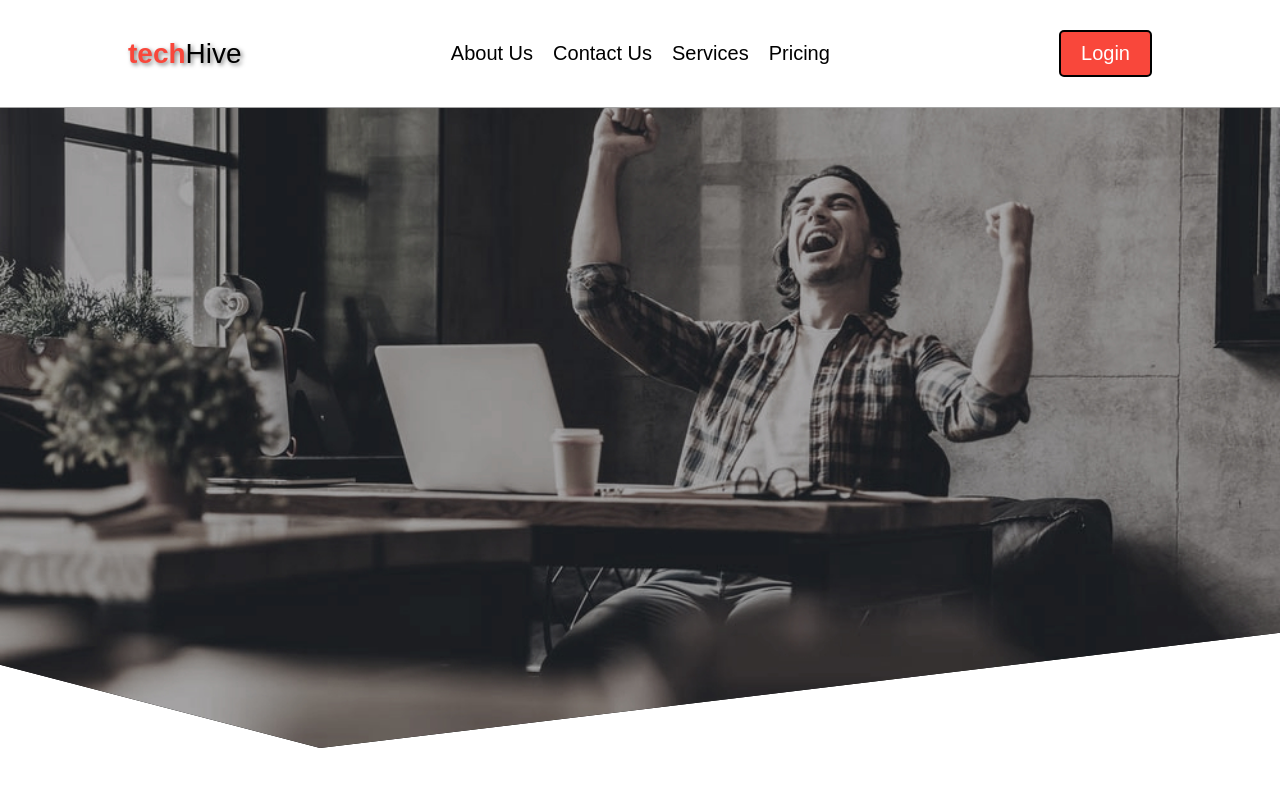
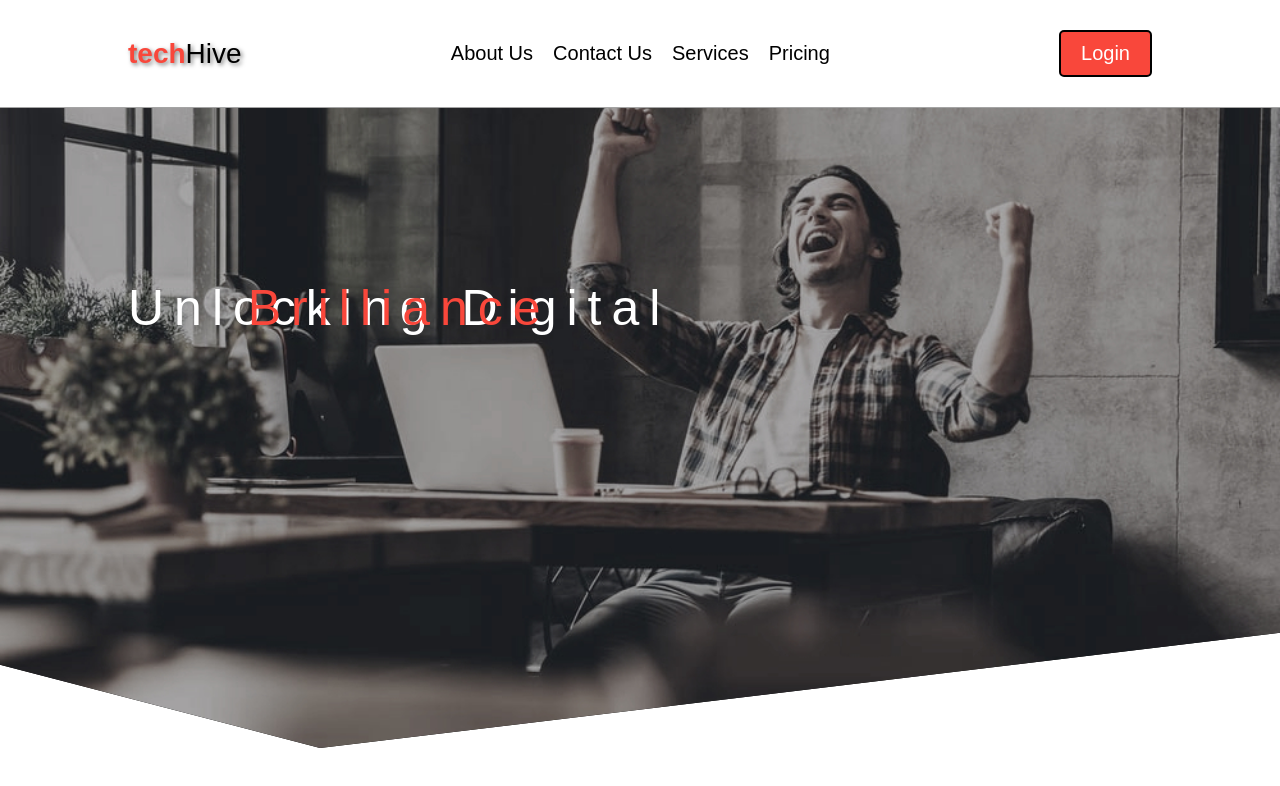
Before and after one commit to Gayan65/devWeb, a React (Create React App) app in the folder frontend/: page / in a window 1280 px wide. Shown: the top 786 px of the page. Built offline with nearby package versions, Linux system fonts and the light colour scheme; a web font is replaced by a local one.

Commit message:
Landing page hero section moto add

```diff
--- a/frontend/src/components/Landing.js
+++ b/frontend/src/components/Landing.js
@@ -3,7 +3,16 @@ import React from "react";
 const Landing = () => {
     return (
         <div>
-            <div className="shape-obj-one"></div>
+            <div className="shape-obj-one">
+                <div>
+                    <p className="hero-landing-header-1">
+                        Unlocking Digital <br />{" "}
+                        <span className="hero-landing-header-1-briliance">
+                            Brilliance
+                        </span>
+                    </p>
+                </div>
+            </div>
         </div>
     );
 };
--- a/frontend/src/styles/main.css
+++ b/frontend/src/styles/main.css
@@ -88,4 +88,33 @@ a:hover {
     background-size: cover;
     background-position: center;
     background-repeat: no-repeat;
+    display: flex;
+    align-items: center;
+    justify-content: flex-start;
+    position: relative;
 }
+
+.hero-landing-header-1 {
+    text-align: start; /* Center text horizontally */
+    display: flex;
+    align-items: center;
+    justify-content: center;
+    font-size: 50px; /* Adjust font size */
+    background: transparent;
+    position: absolute;
+    color: #ffff;
+    top: 25%;
+    left: 10%;
+    letter-spacing: 10px;
+    line-height: 10vh;
+}
+
+.hero-landing-header-1-briliance {
+    display: flex;
+    align-items: center;
+    justify-content: center;
+    font-size: 50px; /* Adjust font size */
+    background: transparent;
+    position: absolute;
+    color: #f9473b;
+}
```
